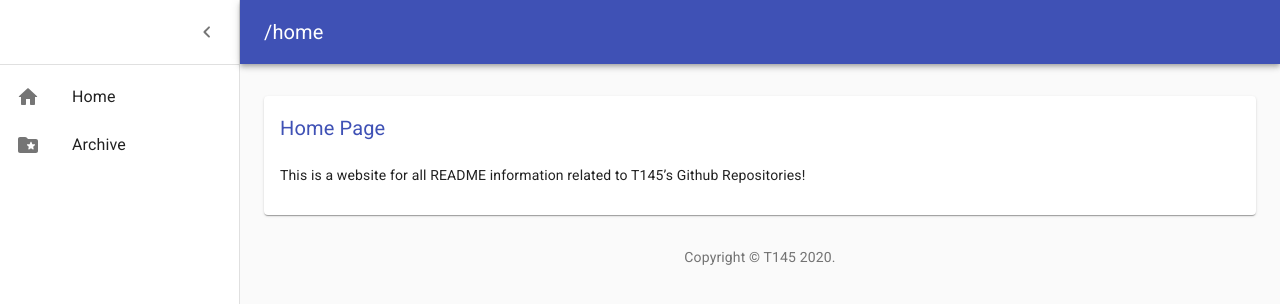
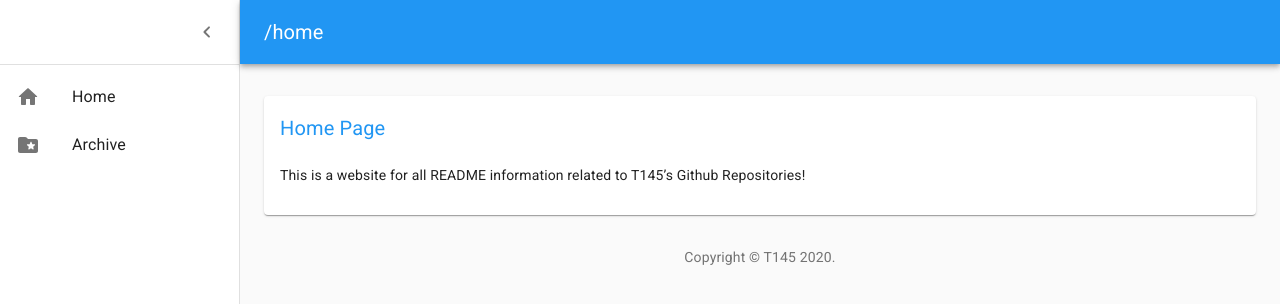
Before and after one commit to T145/T145.github.old, a React (Create React App) app: page /home in a window 1280 px wide. Shown: the top 304 px of the page. Built offline with nearby package versions, Linux system fonts and the light colour scheme; no server answers.

Commit message:
Applied global theme

```diff
--- /dev/null
+++ b/src/themes/GlobalTheme.ts
@@ -0,0 +1,22 @@
+import { createMuiTheme } from '@material-ui/core/styles';
+import { blue, lightBlue } from '@material-ui/core/colors';
+
+// https://material-ui.com/customization/globals/#global-css
+
+const GlobalTheme = createMuiTheme({
+  palette: {
+    primary: blue,
+    secondary: lightBlue,
+  },
+  overrides: {
+    MuiCssBaseline: {
+      '@global': {
+        html: {
+          WebkitFontSmoothing: 'auto',
+        },
+      },
+    },
+  },
+});
+
+export default GlobalTheme;
```
Also changed, not shown: src/components/Website.tsx (+8 -1 lines).
